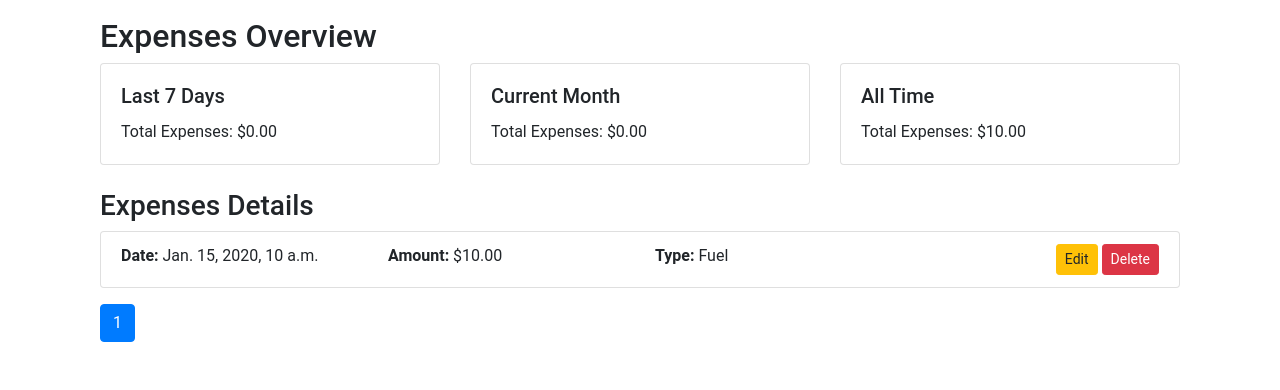
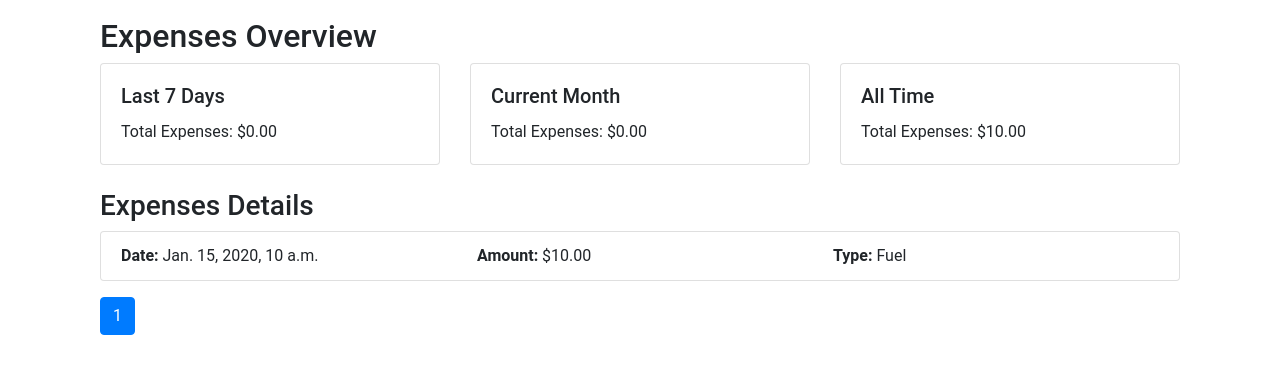
Before and after one commit to PMManyika/etrucker, a Django app: page / in a window 1280 px wide. Shown: the part 63-453 px from the top of the page. Run offline with Django 3.2, Linux system fonts and the light colour scheme; a user stored in the database is signed in; tables that the repository leaves empty hold one stand-in row (values such as "Sample post"); some libraries are stand-ins or nearby versions.

Commit message:
removed update

```diff
--- a/expenses/templates/expenses/expense_list.html
+++ b/expenses/templates/expenses/expense_list.html
@@ -40,15 +40,15 @@
         {% for expense in expenses %}
         <div class="list-group-item">
             <div class="row">
-                <div class="col-md-3"><strong>Date:</strong> {{ expense.date }}</div>
-                <div class="col-md-3"><strong>Amount:</strong> ${{ expense.amount }}</div>
-                <div class="col-md-3"><strong>Type:</strong> {{ expense.get_expense_type_display }}</div>
-                {% if request.user.is_superuser %}
+                <div class="col-sm-12 col-md-4"><strong>Date:</strong> {{ expense.date }}</div>
+                <div class="col-sm-12 col-md-4"><strong>Amount:</strong> ${{ expense.amount }}</div>
+                <div class="col-sm-12 col-md-4"><strong>Type:</strong> {{ expense.get_expense_type_display }}</div>
+                <!-- {% if request.user.is_superuser %}
                     <div class="col-md-3 text-right">
                         <a href="{% url 'expense_update' expense.id %}" class="btn btn-sm btn-warning">Edit</a>
                         <a href="{% url 'expense_delete' expense.id %}" class="btn btn-sm btn-danger">Delete</a>
                     </div>
-                {% endif %}
+                {% endif %} -->
 
             </div>
         </div>
```
